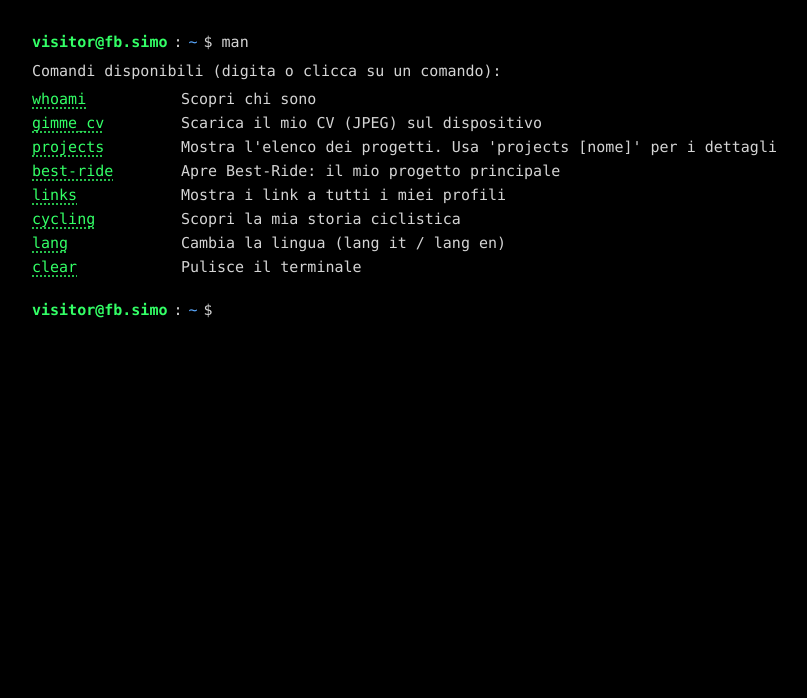
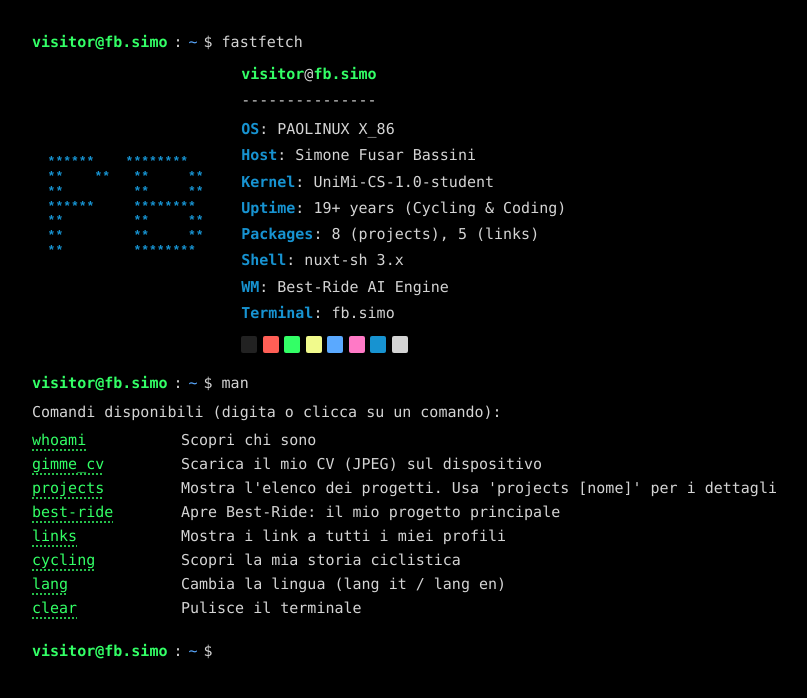
Before and after one commit to simofb21/effebisimo, a Nuxt app: page / in a window 1280 px wide. Shown: the top 698 px of the page, without its empty margins (13-820 px from the left). Built offline with nearby package versions, Linux system fonts and the light colour scheme.

Commit message:
add of fastfetch

```diff
--- a/app/assets/terminal.css
+++ b/app/assets/terminal.css
@@ -373,3 +373,87 @@ a,
   height: 220px;
   object-fit: cover;
 }
+/* --- ARCH LINUX NEOFETCH / FASTFETCH --- */
+.neofetch-box {
+  display: flex;
+  align-items: center;
+  gap: 2.5rem;
+  margin: 0.5rem 0 1rem 0;
+}
+.neofetch-ascii {
+  margin: 0;
+  color: #1793d1; /* Blu ufficiale Arch Linux */
+  font-weight: bold;
+  line-height: 1.15;
+  font-size: 13px;
+  user-select: none;
+}
+.neofetch-info {
+  display: flex;
+  flex-direction: column;
+  gap: 0.15rem;
+}
+.neofetch-sep {
+  opacity: 0.5;
+  margin-bottom: 0.2rem;
+}
+.neofetch-key {
+  color: #1793d1;
+  font-weight: bold;
+}
+.neofetch-colors {
+  display: flex;
+  gap: 0.35rem;
+  margin-top: 0.6rem;
+}
+.neofetch-colors span {
+  display: inline-block;
+  width: 1.8ch;
+  height: 1.1em;
+  border-radius: 2px;
+}
+.c-blk {
+  background: #222;
+}
+.c-red {
+  background: var(--red);
+}
+.c-grn {
+  background: var(--green);
+}
+.c-ylw {
+  background: #f1fa8c;
+}
+.c-blu {
+  background: var(--blue);
+}
+.c-mag {
+  background: #ff79c6;
+}
+.c-cyn {
+  background: #1793d1;
+}
+.c-wht {
+  background: var(--fg);
+}
+
+.fade-line {
+  opacity: 0;
+  animation: termFadeIn 0.08s forwards;
+}
+@keyframes termFadeIn {
+  to {
+    opacity: 1;
+  }
+}
+
+@media (max-width: 650px) {
+  .neofetch-box {
+    flex-direction: column;
+    align-items: flex-start;
+    gap: 1rem;
+  }
+  .neofetch-ascii {
+    font-size: 10px;
+  }
+}
--- a/app/components/Terminal.vue
+++ b/app/components/Terminal.vue
@@ -1,5 +1,6 @@
 <script setup lang="ts">
 import { projectsList } from "~/data/content";
+import NeofetchOut from "./output/NeoFetchOut.vue";
 import ProjectDetailOut from "./output/ProjectDetailOut.vue";
 import WhoamiOut from "./output/WhoamiOut.vue";
 import LinksOut from "./output/LinksOut.vue";
@@ -23,15 +24,24 @@ const helpItems = [
   "clear",
 ];
 
+async function typeAndRun(cmdText: string, speed = 70) {
+  for (const ch of cmdText) {
+    input.value += ch;
+    await sleep(speed);
+  }
+  await sleep(220);
+  await run(input.value);
+  input.value = "";
+}
+
 onMounted(async () => {
-  await sleep(700);
-  for (const ch of "man") {
-    input.value += ch;
-    await sleep(90);
-  }
-  await sleep(350);
-  run(input.value);
-  input.value = "";
+  await sleep(300);
+  // 1. Esegue fastfetch in stile Arch Linux all'apertura
+  await typeAndRun("fastfetch", 45);
+  await sleep(650);
+  // 2. Digita ed esegue man
+  await typeAndRun("man", 90);
+
   typing.value = false;
   await nextTick();
   inputEl.value?.focus();
@@ -83,8 +93,11 @@ function onKey(e: KeyboardEvent) {
         {{ l.cmd }}
       </div>
 
+      <!-- ARCH FASTFETCH / NEOFETCH -->
+      <NeofetchOut v-if="l.type === 'neofetch'" />
+
       <!-- MAN / HELP -->
-      <div v-if="l.type === 'help'" class="out">
+      <div v-else-if="l.type === 'help'" class="out">
         <p>{{ t("help.title") }}</p>
         <div v-for="c in helpItems" :key="c" class="row">
           <span class="cmd clickable" @click.stop="runQuickCommand(c)">{{
@@ -111,8 +124,8 @@ function onKey(e: KeyboardEvent) {
 
       <!-- DETTAGLIO SINGOLO PROGETTO -->
       <ProjectDetailOut
+        :slug="l.params?.slug ?? ''"
         v-else-if="l.type === 'project-detail'"
-        :slug="l.params?.slug ?? ''"
       />
 
       <!-- WHOAMI -->
--- /dev/null
+++ b/app/components/output/NeoFetchOut.vue
@@ -0,0 +1,64 @@
+<script setup lang="ts">
+const asciiArt = [
+  " ",
+  "  ******    ******** ",
+  "  **    **   **     **",
+  "  **         **     **",
+  "  ******     ******** ",
+  "  **         **     **",
+  "  **         **     **",
+  "  **         ******** ",
+  " ",
+];
+const specs = [
+  { key: "OS", val: "PAOLINUX X_86" },
+  { key: "Host", val: "Simone Fusar Bassini" },
+  { key: "Kernel", val: "UniMi-CS-1.0-student" },
+  { key: "Uptime", val: "19+ years (Cycling & Coding)" },
+  { key: "Packages", val: "8 (projects), 5 (links)" },
+  { key: "Shell", val: "nuxt-sh 3.x" },
+  { key: "WM", val: "Best-Ride AI Engine" },
+  { key: "Terminal", val: "fb.simo" },
+];
+</script>
+
+<template>
+  <div class="out neofetch-box">
+    <pre class="neofetch-ascii" aria-hidden="true"><span
+      v-for="(line, i) in asciiArt"
+      :key="i"
+      class="fade-line"
+      :style="{ animationDelay: `${i * 18}ms` }"
+    >{{ line }}
+</span></pre>
+
+    <div class="neofetch-info">
+      <div class="neofetch-header fade-line">
+        <span class="user">visitor</span>@<span class="user">fb.simo</span>
+      </div>
+      <div class="neofetch-sep fade-line">---------------</div>
+
+      <div
+        v-for="(s, idx) in specs"
+        :key="s.key"
+        class="neofetch-row fade-line"
+        :style="{ animationDelay: `${(idx + 2) * 35}ms` }"
+      >
+        <span class="neofetch-key">{{ s.key }}</span
+        >:
+        <span class="neofetch-val">{{ s.val }}</span>
+      </div>
+
+      <div class="neofetch-colors fade-line" style="animation-delay: 380ms">
+        <span class="c-blk"></span>
+        <span class="c-red"></span>
+        <span class="c-grn"></span>
+        <span class="c-ylw"></span>
+        <span class="c-blu"></span>
+        <span class="c-mag"></span>
+        <span class="c-cyn"></span>
+        <span class="c-wht"></span>
+      </div>
+    </div>
+  </div>
+</template>
--- a/app/composables/useTerminal.ts
+++ b/app/composables/useTerminal.ts
@@ -1,6 +1,7 @@
 import { projectsList } from "~/data/content";
 
 export type OutputType =
+  | "neofetch"
   | "help"
   | "dirs"
   | "project-detail"
@@ -20,6 +21,9 @@ export interface Line {
 
 export function useTerminal() {
   const { setLocale } = useI18n();
+  function cmdNeofetch(input: string) {
+    push(input, "neofetch");
+  }
   const lines = ref<Line[]>([]);
   const history: string[] = [];
   let histIdx = 0;
@@ -117,6 +121,8 @@ export function useTerminal() {
     string,
     (input: string, args: string[]) => void | Promise<void>
   > = {
+    fastfetch: (input) => cmdNeofetch(input),
+    neofetch: (input) => cmdNeofetch(input),
     man: (input) => cmdMan(input),
     whoami: (input) => cmdWhoami(input),
     gimme_cv: (input) => cmdGimmeCv(input),
```
